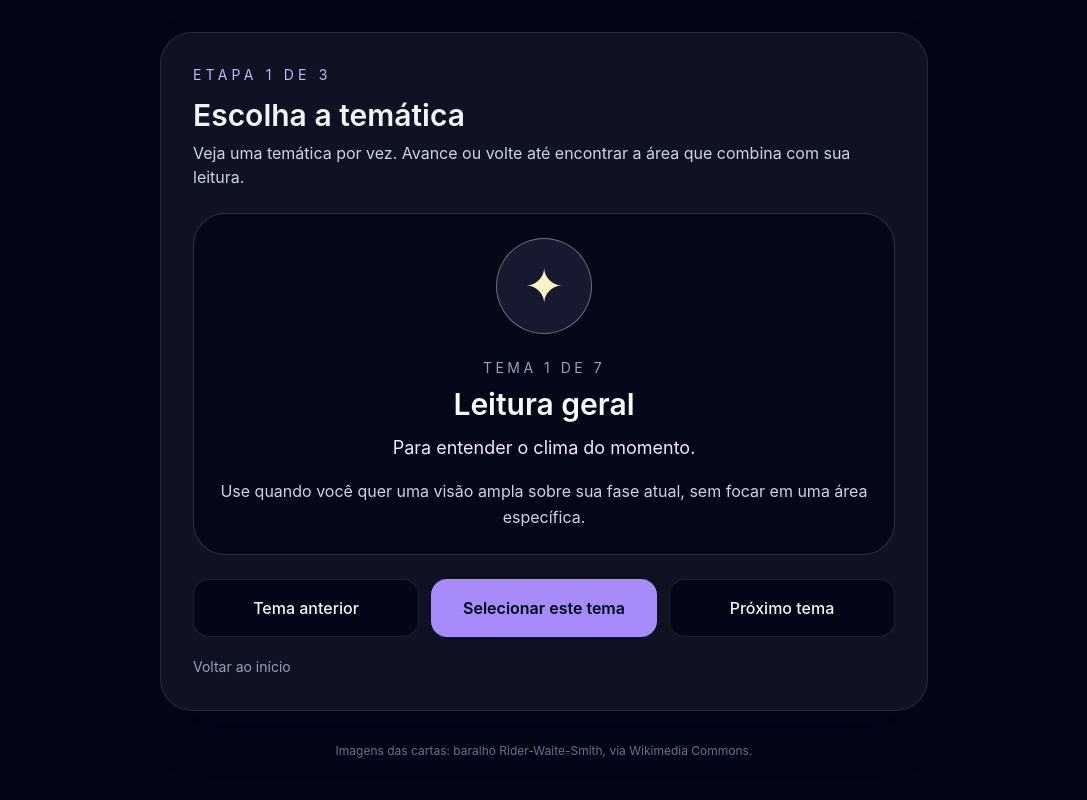
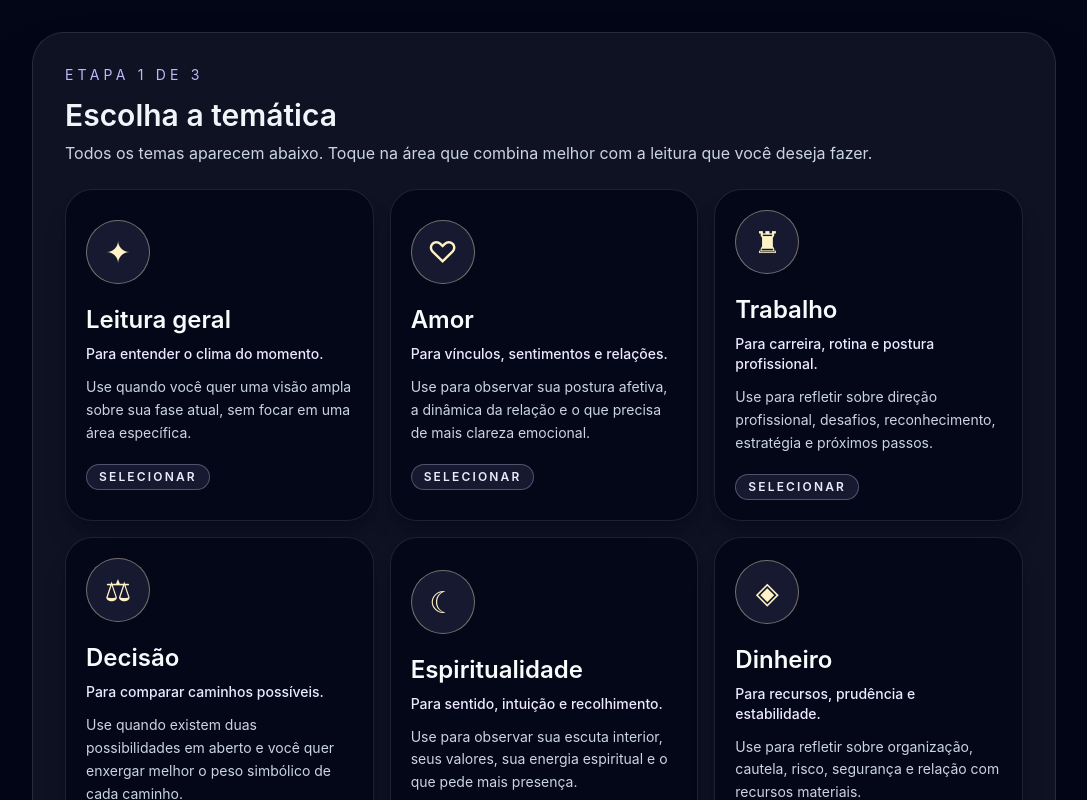
Before and after one commit to Masselorc/taro-app-mvp, a React (Vite) app: page / in a window 1280 px wide. Both pictures are taken after a click on the button "Começar leitura". Shown: the top 800 px of the page, without its empty margins (96-1183 px from the left). Built offline with nearby package versions, Linux system fonts and the light colour scheme.

Commit message:
feat: show all themes as buttons on one screen

```diff
--- a/src/App.jsx
+++ b/src/App.jsx
@@ -259,7 +259,8 @@ export default function TarotApp() {
 
   const selectedSpread = orderedSpreads[spreadIndex] || orderedSpreads[0];
 
-  function selectTheme() {
+  function selectTheme(index) {
+    setThemeIndex(index);
     setSpreadIndex(0);
     setStep("spread");
   }
@@ -316,34 +317,32 @@ export default function TarotApp() {
 
   function renderThemeSelection() {
     return (
-      <section className="mx-auto max-w-3xl rounded-[2rem] border border-white/10 bg-white/5 p-6 shadow-2xl shadow-slate-950/40 md:p-8">
+      <section className="mx-auto max-w-5xl rounded-[2rem] border border-white/10 bg-white/5 p-6 shadow-2xl shadow-slate-950/40 md:p-8">
         <p className="text-sm uppercase tracking-[0.3em] text-violet-300">Etapa 1 de 3</p>
         <h2 className="mt-3 text-3xl font-semibold">Escolha a temática</h2>
-        <p className="mt-2 text-slate-300">Veja uma temática por vez. Avance ou volte até encontrar a área que combina com sua leitura.</p>
+        <p className="mt-2 text-slate-300">Todos os temas aparecem abaixo. Toque na área que combina melhor com a leitura que você deseja fazer.</p>
 
-        <div className="mt-6 rounded-[2rem] border border-violet-200/20 bg-slate-950/80 p-6 text-center">
-          <div className="mx-auto flex h-24 w-24 items-center justify-center rounded-full border border-amber-100/40 bg-violet-300/10 text-5xl text-amber-100">
-            {selectedTheme.icon}
-          </div>
-          <p className="mt-6 text-sm uppercase tracking-[0.25em] text-slate-400">Tema {themeIndex + 1} de {THEMES.length}</p>
-          <h3 className="mt-2 text-3xl font-semibold text-slate-50">{selectedTheme.label}</h3>
-          <p className="mt-3 text-lg text-violet-100">{selectedTheme.helper}</p>
-          <p className="mt-4 leading-relaxed text-slate-300">{selectedTheme.detail}</p>
+        <div className="mt-6 grid gap-4 sm:grid-cols-2 lg:grid-cols-3">
+          {THEMES.map((theme, index) => (
+            <button
+              key={theme.id}
+              onClick={() => selectTheme(index)}
+              className="group min-h-[230px] rounded-[1.7rem] border border-white/10 bg-slate-950/80 p-5 text-left shadow-xl shadow-slate-950/30 transition hover:-translate-y-1 hover:border-violet-300/70 hover:bg-violet-950/30 focus:outline-none focus:ring-2 focus:ring-violet-300"
+            >
+              <div className="flex h-16 w-16 items-center justify-center rounded-full border border-amber-100/40 bg-violet-300/10 text-3xl text-amber-100 transition group-hover:scale-105">
+                {theme.icon}
+              </div>
+              <h3 className="mt-5 text-2xl font-semibold text-slate-50">{theme.label}</h3>
+              <p className="mt-2 text-sm font-medium text-violet-100">{theme.helper}</p>
+              <p className="mt-3 text-sm leading-relaxed text-slate-300">{theme.detail}</p>
+              <span className="mt-5 inline-flex rounded-full border border-violet-200/30 bg-violet-300/10 px-3 py-1 text-xs font-semibold uppercase tracking-[0.18em] text-violet-100">
+                Selecionar
+              </span>
+            </button>
+          ))}
         </div>
 
-        <div className="mt-6 grid gap-3 sm:grid-cols-3">
-          <button onClick={() => setThemeIndex((current) => rotateIndex(current, -1, THEMES.length))} className="rounded-2xl border border-white/10 bg-slate-950 px-5 py-4 font-medium text-slate-100 hover:border-violet-300/70">
-            Tema anterior
-          </button>
-          <button onClick={selectTheme} className="rounded-2xl bg-violet-400 px-5 py-4 font-semibold text-slate-950 hover:bg-violet-300">
-            Selecionar este tema
-          </button>
-          <button onClick={() => setThemeIndex((current) => rotateIndex(current, 1, THEMES.length))} className="rounded-2xl border border-white/10 bg-slate-950 px-5 py-4 font-medium text-slate-100 hover:border-violet-300/70">
-            Próximo tema
-          </button>
-        </div>
-
-        <button onClick={() => setStep("home")} className="mt-5 text-sm text-slate-400 underline-offset-4 hover:text-slate-200 hover:underline">
+        <button onClick={() => setStep("home")} className="mt-6 text-sm text-slate-400 underline-offset-4 hover:text-slate-200 hover:underline">
           Voltar ao início
         </button>
       </section>
```
